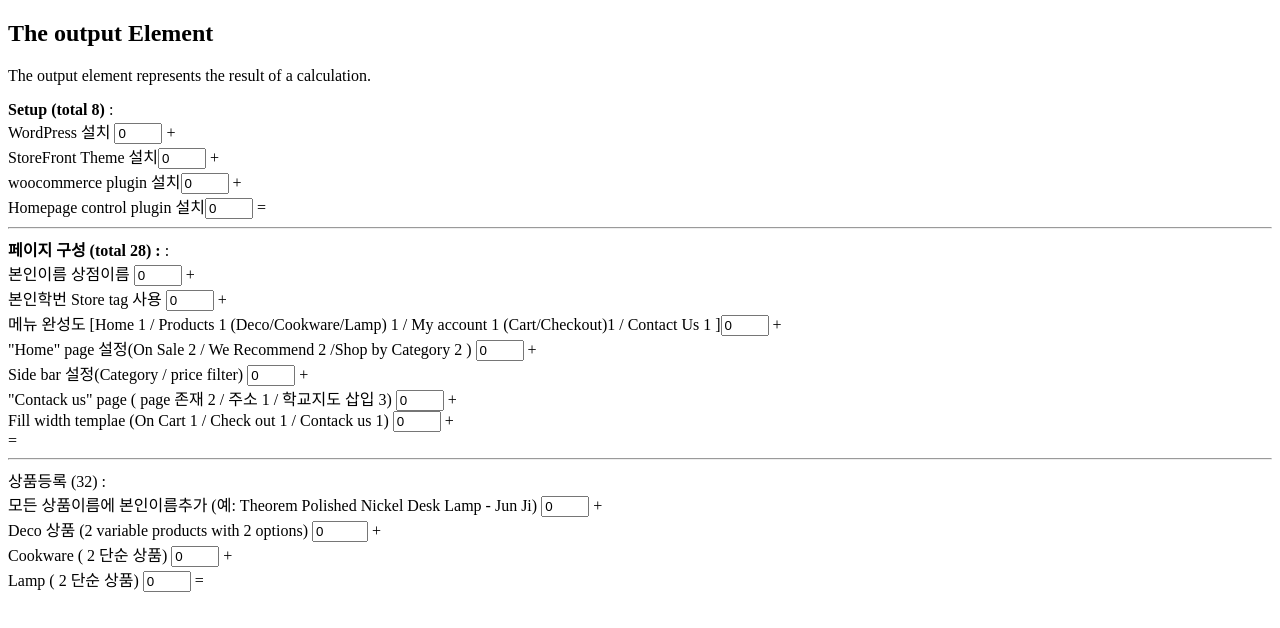
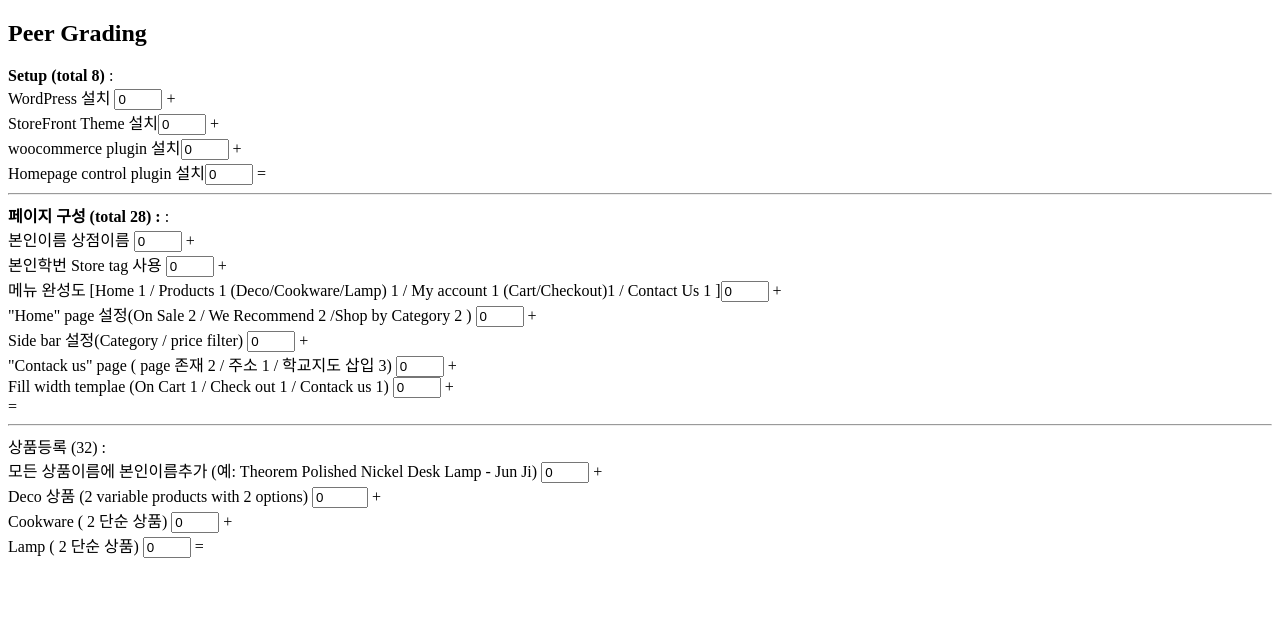
Before and after one commit to junji64/HTML, a plain HTML site: page peer-grading.html in a window 1280 px wide. Drawn offline with Linux system fonts and the light colour scheme.

Commit message:
Update peer-grading.html

```diff
--- a/peer-grading.html
+++ b/peer-grading.html
@@ -2,8 +2,7 @@
 <html>
 <body>
 
-<h2>The output Element</h2>
-<p>The output element represents the result of a calculation.</p>
+<h2>Peer Grading</h2>
 
 <form action="/action_page.php"
 oninput="x.value=parseInt(a1.value)+parseInt(a2.value)+parseInt(a3.value)+parseInt(a4.value)">
```
